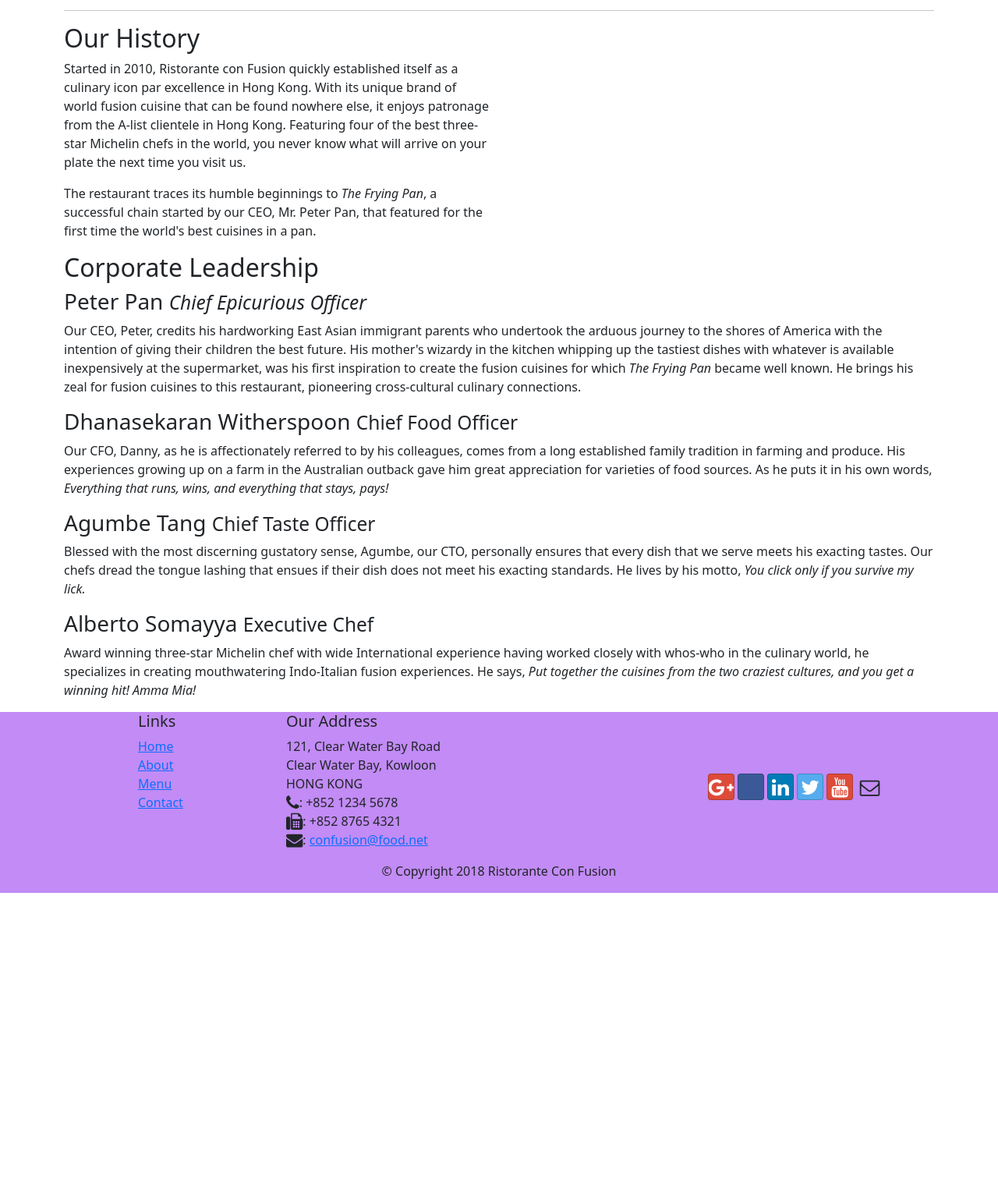
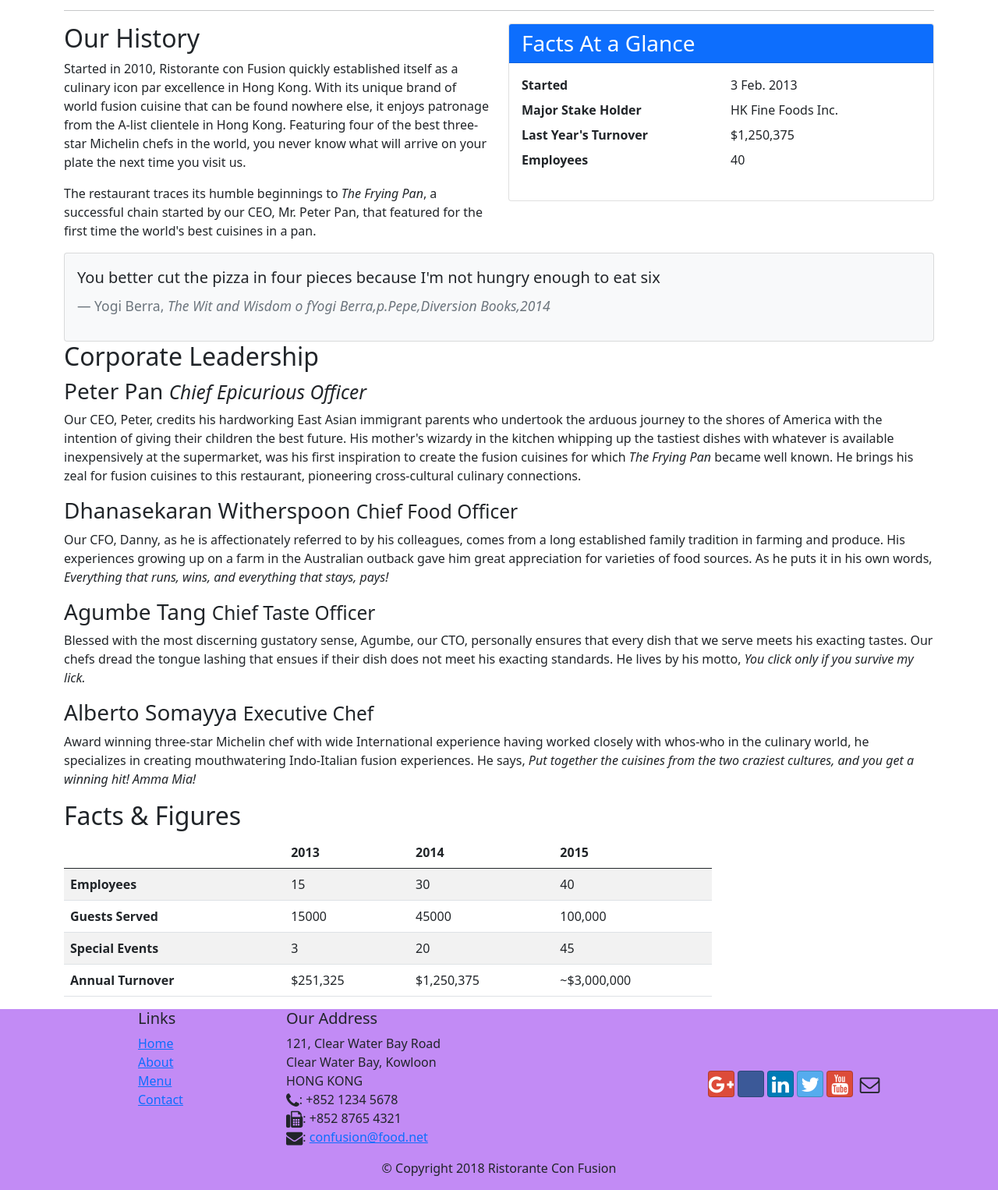
Before and after one commit to Sailokeshg/conFusion, a website: page aboutus.html in a window 1280 px wide. Shown: the part 221-1747 px from the top of the page at 78% size. Before the commit the page ends 1366 px from the top, so only its background shows below. Drawn offline with nearby package versions, Linux system fonts and the light colour scheme; some icons are missing.

Commit message:
Tables And Cards

```diff
--- a/aboutus.html
+++ b/aboutus.html
@@ -62,9 +62,35 @@
                 <p>Started in 2010, Ristorante con Fusion quickly established itself as a culinary icon par excellence in Hong Kong. With its unique brand of world fusion cuisine that can be found nowhere else, it enjoys patronage from the A-list clientele in Hong Kong.  Featuring four of the best three-star Michelin chefs in the world, you never know what will arrive on your plate the next time you visit us.</p>
                 <p>The restaurant traces its humble beginnings to <em>The Frying Pan</em>, a successful chain started by our CEO, Mr. Peter Pan, that featured for the first time the world's best cuisines in a pan.</p>
             </div>
-            <div>
+            <div class="col-sm">
+              <div class="card">
+                  <h3 class="card-header bg-primary text-white">Facts At a Glance</h3>
+                <div class="card-body">
+                    <dl class="row">
+                        <dt class="col-6">Started</dt>
+                        <dd class="col-6">3 Feb. 2013</dd>
+                        <dt class="col-6">Major Stake Holder</dt>
+                        <dd class="col-6">HK Fine Foods Inc.</dd>
+                        <dt class="col-6">Last Year's Turnover</dt>
+                        <dd class="col-6">$1,250,375</dd>
+                        <dt class="col-6">Employees</dt>
+                        <dd class="col-6">40</dd>
+                    </dl>
+                </div>
+                </div>
+                </div>
+        <div class="col-12">
+            <div class="card card-body bg-light">
+                <blockquote class="blockquote">
+                    <p class="mb-4">You better cut the pizza in four pieces because I'm not hungry enough to eat six</p>
+                <footer class="blockquote-footer">Yogi Berra,
+                    <cite title="Source Title">The Wit and Wisdom o fYogi Berra,p.Pepe,Diversion Books,2014</cite>
+                </footer>
+                </blockquote>
             </div>
         </div>
+            </div>
+
 
 
         <div>
@@ -80,7 +106,50 @@
                 <p class="d-none d-sm-block">Award winning three-star Michelin chef with wide International experience having worked closely with whos-who in the culinary world, he specializes in creating mouthwatering Indo-Italian fusion experiences. He says, <em>Put together the cuisines from the two craziest cultures, and you get a winning hit! Amma Mia!</em></p>
             </div>
        </div>
-
+     <div class="row row-content">
+         <div class="col-12 col-sm-9">
+             <h2>Facts &amp; Figures</h2>
+                             <div class="table-responsive">
+                    <table class="table table-striped">
+                        <thead class="thead-dark">
+                            <tr>
+                                <th>&nbsp;</th>
+                                <th>2013</th>
+                                <th>2014</th>
+                                <th>2015</th>
+                            </tr>
+                        </thead>
+                        <tbody>
+                            <tr>
+                                <th>Employees</th>
+                                <td>15</td>
+                                <td>30</td>
+                                <td>40</td>
+                            </tr>
+                            <tr>
+                                <th>Guests Served</th>
+                                <td>15000</td>
+                                <td>45000</td>
+                                <td>100,000</td>
+                            </tr>
+                            <tr>
+                                <th>Special Events</th>
+                                <td>3</td>
+                                <td>20</td>
+                                <td>45</td>
+                            </tr>
+                            <tr>
+                                <th>Annual Turnover</th>
+                                <td>$251,325</td>
+                                <td>$1,250,375</td>
+                                <td>~$3,000,000</td>
+                            </tr>
+                        </tbody>
+                    </table>
+                </div>
+         </div>
+         <div class="col-12 col-sm-3"></div>
+     </div>
     </div>
 
     <footer class="footer">
```
